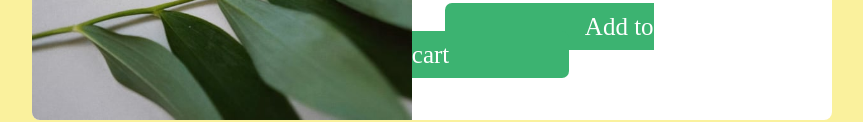
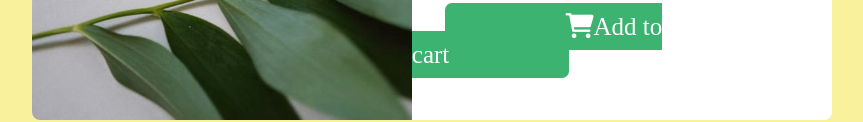
Before and after one commit to Obada-JL/frontend-mentor2, a plain HTML site: page index.html in a window 1280 px wide. Shown: the part 504-626 px from the top of the page, without its empty margins (229-1092 px from the left). Drawn offline with Linux system fonts and the light colour scheme.

Commit message:
Update index.html

```diff
--- a/index.html
+++ b/index.html
@@ -25,7 +25,7 @@
                     <div class="price2"><del>$169.99</del></div>
                 </div>
                 <p></p>
-                <a href="" alt class="button"><i class="fa-light fa-cart-shopping"></i>Add to cart</a>
+                <a href="" alt class="button"><i class="fa-sharp fa-solid fa-cart-shopping"></i>Add to cart</a>
             </div>
 
         </div>
```
